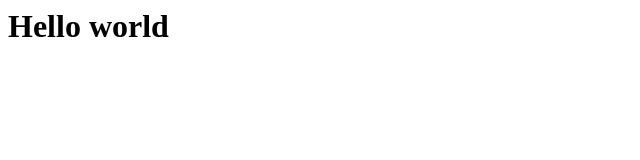
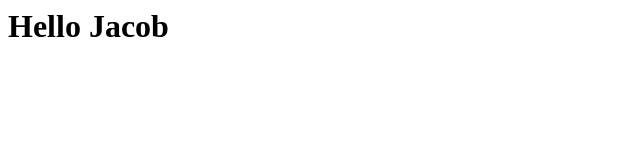
Before and after one commit to JacobBennyUrolime/nginx-docker, a plain HTML site: page index.html in a window 1280 px wide. Shown: the full height of the page, 0-640 px from the left. Drawn offline with Linux system fonts and the light colour scheme.

Commit message:
hello world to jacob

```diff
--- a/index.html
+++ b/index.html
@@ -1 +1 @@
-<h1> Hello world </h1>
+<h1> Hello Jacob</h1>
```
